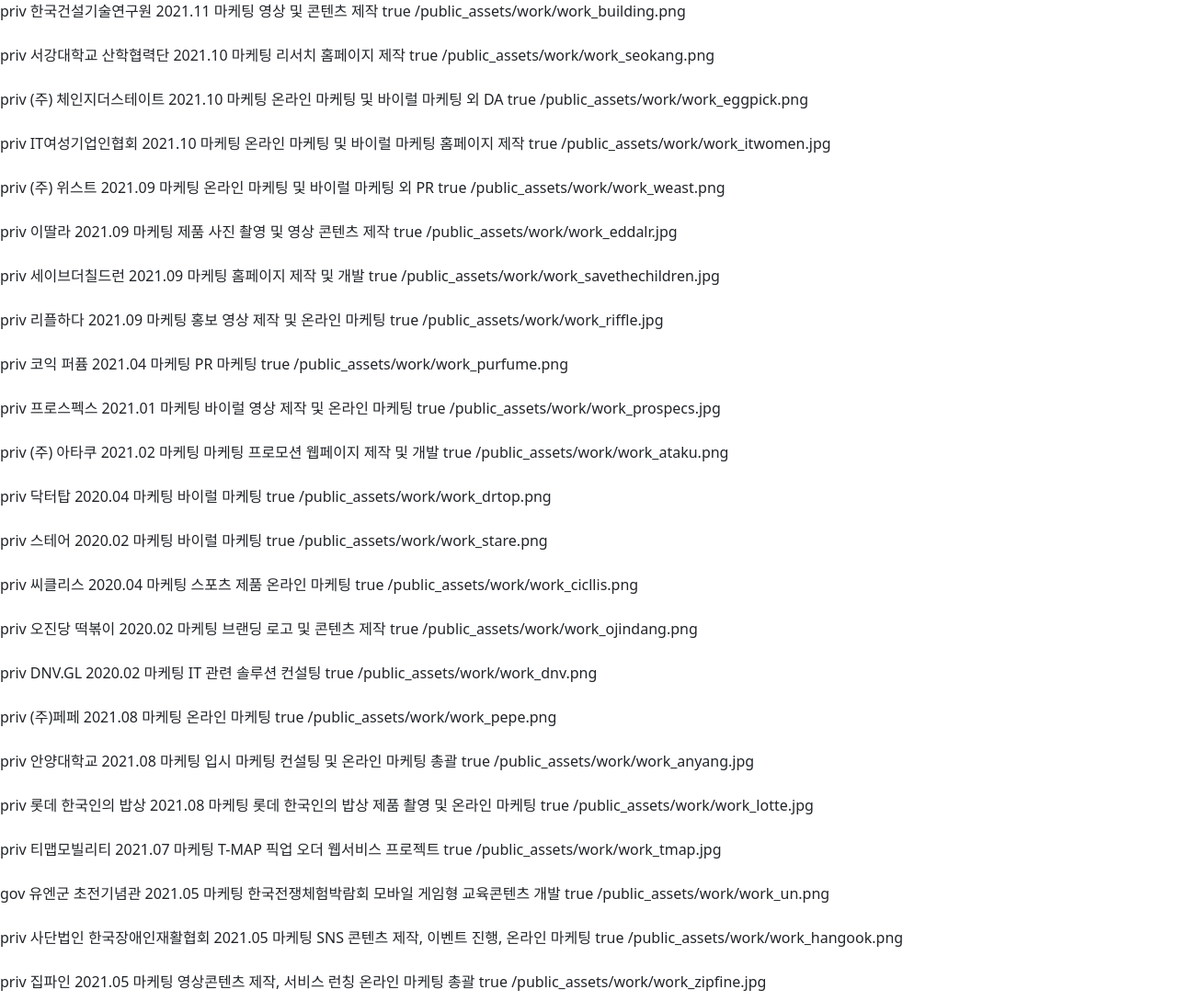
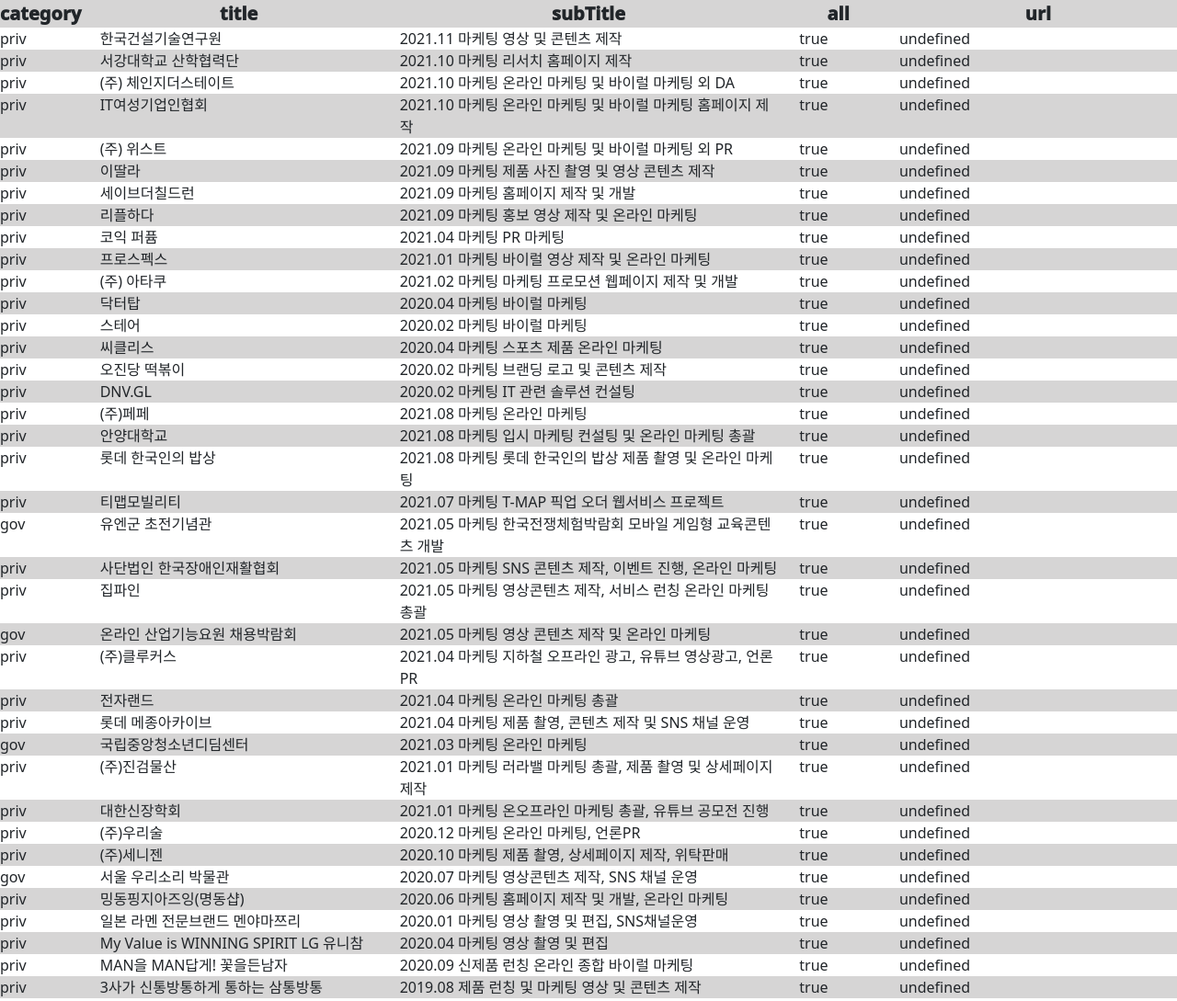
Before and after one commit to jungtaejun/json_parser, a plain HTML site: page tj/index.html in a window 1280 px wide. Shown: the top 1089 px of the page at 92% size. Drawn offline with nearby package versions, Linux system fonts and the light colour scheme.

Commit message:
json html 타이틀 헤더 만듬 css 그레이 배경색, 타이틀 폰트 가운데정렬 추가 js json 데이터 반복문 써서 출력

```diff
--- a/tj/index.css
+++ b/tj/index.css
@@ -0,0 +1,8 @@
+.bg-gray {
+    background-color: #d6d5d5;
+}
+.title {
+    text-align: center;
+    font-size: 20px;
+    font-weight: 1000;
+}
--- a/tj/index.html
+++ b/tj/index.html
@@ -12,6 +12,13 @@
     <script src="./index.js"></script>
 </head>
 <body>
+    <div class="header row bg-gray">
+        <div class="title col-1">category</div>
+        <div class="title col-3">title</div>
+        <div class="title col-4">subTitle</div>
+        <div class="title col-1">all</div>
+        <div class="title col-3">url</div>
+    </div>
     <div class="data"></div>
 </body>
 </html>
--- a/tj/index.js
+++ b/tj/index.js
@@ -2,15 +2,21 @@ $(document).ready(function(){
   console.log(works)
 
   var html =[];
-
-    for(var i = 0; i < works.length; i++) {
-      html.push(works[i].category + ' ');
-      html.push(works[i].title + ' ');
-      html.push(works[i].subTitle + ' ');
-      html.push(works[i].all + ' ');
-      html.push(works[i].url + ' ');
-      html.push('<br>')
-      html.push('<br>')
+  var i=0;
+  for(var work of works) {
+    if(i%2 === 0){
+      html.push('<div class="row">')
     }
-    $('.data').html(html.join(''));
+    else {
+      html.push('<div class="row bg-gray">')
+    }
+    html.push('<div class="col-1">' + work.category + '</div>')
+    html.push('<div class="col-3">' + work.title + '</div>')
+    html.push('<div class="col-4">' + work.subTitle + '</div>')
+    html.push('<div class="col-1">' + work.all + '</div>')
+    html.push('<div class="col-3">' + work.utl + '</div>')
+    html.push('</div>')
+    i++
+  }
+  $('.data').html(html.join(''))
 });
```
